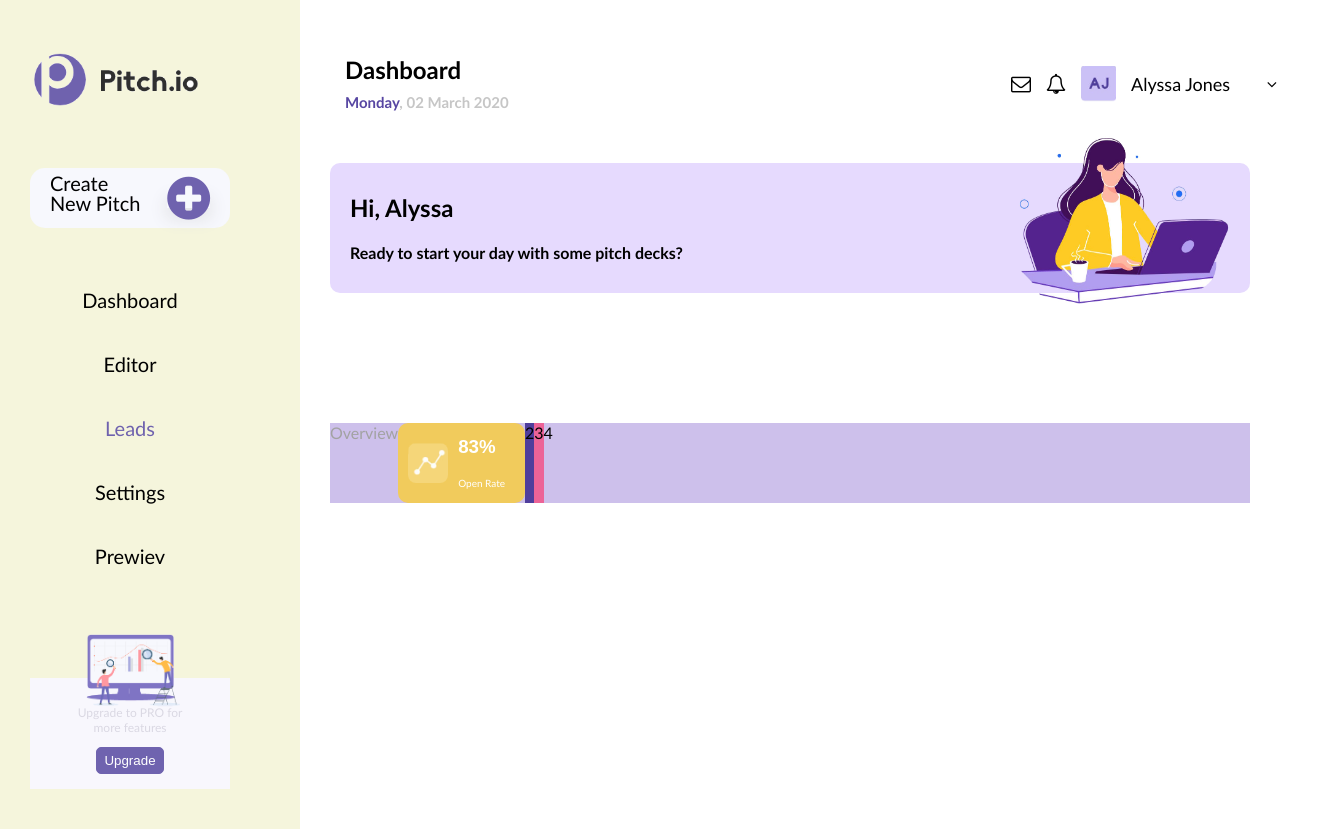
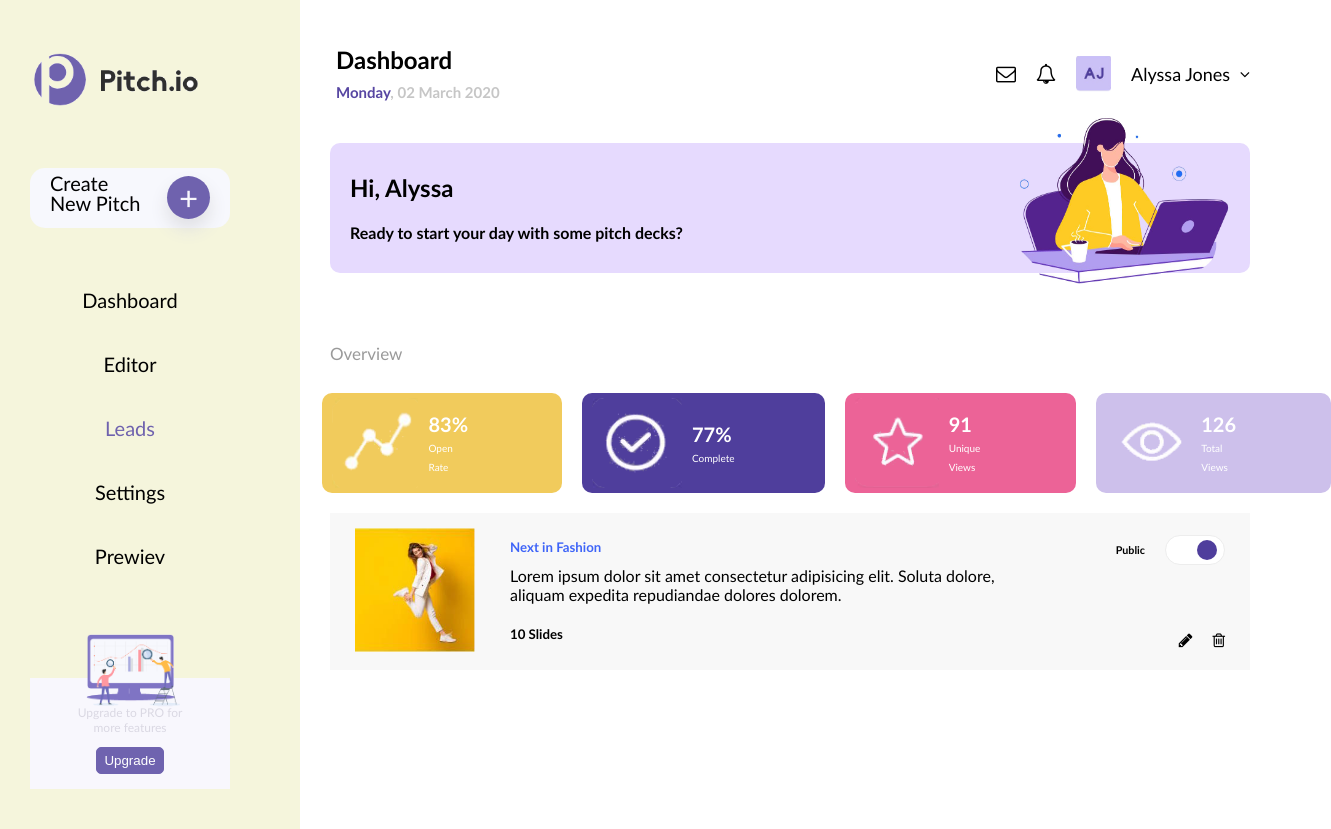
Before and after one commit to vitaliju/dashboard, a website: page index.html in a window 1280 px wide. Shown: the whole page, 1331 px wide, since content can reach past the window. Drawn offline with Linux system fonts and the light colour scheme.

Commit message:
Overvieview

```diff
--- a/css/aside.css
+++ b/css/aside.css
@@ -49,15 +49,23 @@ aside .form > a {
     border-radius: 15px;
 }
 
-aside .form > .fa {
-    line-height: 20px;
+aside .form > .circle {
+    content: '';
+    display: block;
+    line-height: 43px;
     font-size: 50px;
-    color: #6F62AE;
+    background-color: #6F62AE;
+    color: #F8F7FD;
+    width: 43px;
+    height: 43px;
+    text-align: center;
     position: absolute;
     right: 50px;
+    font-size: 33px;
+    border-radius: 50%;
     box-shadow: 0px 10px 18px 0px #DFDFE3;
 }
-aside .form > .fa:hover {
+/* aside .circle:hover { */
     background-color: white;
     color: #6F62AE;
     cursor: pointer;
--- a/css/header.css
+++ b/css/header.css
@@ -3,8 +3,8 @@
     grid-area: header;
     justify-content: space-between;
     align-items: center;
-    margin-top: 15px;
-    margin-left: 15px;
+    margin-top: 5px;
+    margin-left: 6px;
 
 }
 .title-list {
@@ -17,7 +17,7 @@
 .user-block {
     display: flex;
     align-items: center;
-    gap: 15px;
+    gap: 20px;
     margin-right: 20px;
 }
 .user-block > .mail {
@@ -43,6 +43,7 @@
 
 }
 .user-block > .user-name {
+    display: flex;
     font-size: large;
     color: black;
     position: relative;
@@ -51,7 +52,7 @@
 .user-block > .angle {
     color: black;
     position: absolute;
-    right: 3px;
+    right: 30px;
 }
 .user-block>.angle:hover {
     background-color: white;
--- a/css/main.css
+++ b/css/main.css
@@ -11,7 +11,7 @@ main {
     align-items: start;
     align-content: start;
     padding: 20px 30px;
-    gap: 30px;
+    gap: 20px;
 }
 .hi-user {
     grid-area: hi;
@@ -25,7 +25,11 @@ main {
 .digital-marketing {
     grid-area: digital;
 }
-
+.block {
+    display: grid;
+    grid-template-columns: auto auto;
+    gap: 20px;
+}
 .hi-user {
     display: flex;
     justify-content: space-between;
@@ -43,56 +47,3 @@ main {
     right: 20px;
     bottom:  -11px;
 }
-.overview {
-    display: flex;
-    width: 100%;
-
-
-    background-color: #CDC0EB;
-
-}
-.overview .link {
-    align-self: baseline;
-    justify-self:start;
-    text-decoration: none;
-    color: #A2A2A2;
-}
-.overview .yellow {
-    display: flex;
-    flex-direction: row;
-    background-color: #F1CB5C;
-    justify-content:space-between;
-    align-items: center;
-    padding: 0px 10px;
-    height: 80px;
-    border-radius: 10px;
-}
-.overview .yellow .icon {
-   width: 40px;
-   height: 40px;
-   background-color: #F5D679;
-   border-radius: 20%;
-}
-.yellow .rate {
-    padding: 10px;
-}
-.yellow .rate .number {
-    font-family: Arial, Helvetica, sans-serif;
-    color: white;
-
-}
-.yellow .rate .text {
-    font-family:'Gill Sans', 'Gill Sans MT', Calibri, 'Trebuchet MS', sans-serif;
-    font-size: 10px;
-    color: white;
-    margin-bottom: 20px;
-}
-.overview .violet {
-    background-color: #4F3E9C;
-}
-.overview .pink {
-    background-color: #EC6397;
-}
-.overview .lightviolet {
-    background-color: #CDC0EB;
-}
--- /dev/null
+++ b/css/next-fashion.css
@@ -0,0 +1,73 @@
+.next-fashion {
+    display: flex;
+    align-items: center;
+    justify-content: space-between;
+    background-color: #F8F8F8;
+    padding: 15px 25px;
+    position: relative;
+}
+.next-fashion .photo1 {
+    width: 120px;
+
+}
+.next-fashion .title {
+    /* display: flex; */
+    flex-direction: column;
+    position: absolute;
+    left: 280px;
+}
+.title .title-text {
+    margin-left: -100px;
+    margin-bottom: -5px;
+    color: #3F65F8;
+}
+.title .text {
+    margin-left: -100px;
+}
+.title .result {
+    margin-left: -100px;
+    margin-bottom: 25px;
+}
+.publish {
+    display: flex;
+    align-items: center;
+    gap: 20px;
+    position: absolute;
+    top: 5px;
+    right: 25px;
+}
+.publish .publish-text {
+    font-size: 12px;
+}
+.publish .btn {
+    height: 30px;
+    width: 60px;
+    font-size: 100px;
+    border: 1px solid #EDEDED;
+    background-color: white;
+    border-radius: 50px;
+
+}
+.btn .public {
+    width: 20px;
+    height: 20px;
+    border-radius: 50%;
+    background-color: #4F3E9C;
+    margin-left: 25px;
+}
+.next-fashion .fa {
+    display: flex;
+    gap: 20px;
+    margin-bottom: -80px;
+
+}
+.fa .pencil {
+
+}
+.fa .trash {
+
+}
+
+.digital-marketing {
+
+}
--- /dev/null
+++ b/css/overview.css
@@ -0,0 +1,99 @@
+:root {
+}
+
+.block .overview {
+    display: flex;
+    gap: 30px;
+}
+.overview .title {
+    margin-top: -50px;
+    color: #9A9A9A;
+    font-size: 17px;
+}
+.overview-list {
+    display: flex;
+    justify-content: space-between;
+    gap: 120px;
+}
+.overview-list .yellow {
+    display: flex;
+    align-items: center;
+    justify-content: space-between;
+    height: 100px;
+    padding: 10px 90px 10px 10px;
+    border-radius: 10px;
+    background-color: #F1CB5C;
+    gap: 10px;
+    margin-left: -100px;
+}
+.yellow .icon1 {
+    width: 90px;
+    height: 90px;
+    margin: -0px;
+}
+.rate .number {
+    color: white;
+}
+.overview-list .violet {
+    display: flex;
+    align-items: center;
+    justify-content: space-between;
+    height: 100px;
+    padding: 10px 90px 10px 10px;
+    border-radius: 10px;
+    background-color: #4F3E9C;
+    gap: 10px;
+    margin-left: -100px;
+}
+
+.violet .icon2 {
+    width: 90px;
+    height: 90px;
+    margin: -0px;
+}
+
+.rate .number {
+    color: white;
+}
+.overview-list .pink {
+    display: flex;
+    align-items: center;
+    justify-content: space-between;
+    height: 100px;
+    padding: 10px 90px 10px 10px;
+    border-radius: 10px;
+    background-color: #EC6397;
+    gap: 10px;
+    margin-left: -100px;
+}
+
+.pink .icon3 {
+    width: 90px;
+    height: 90px;
+    margin: -0px;
+}
+
+.rate .number {
+    color: white;
+}
+.overview-list .lightviolet {
+    display: flex;
+    align-items: center;
+    justify-content: space-between;
+    height: 100px;
+    padding: 10px 90px 10px 10px;
+    border-radius: 10px;
+    background-color: #CDC0EB;
+    gap: 10px;
+    margin-left: -100px;
+}
+
+.lightviolet .icon4 {
+    width: 90px;
+    height: 90px;
+    margin: -0px;
+}
+
+.rate .number {
+    color: white;
+}
--- a/index.html
+++ b/index.html
@@ -8,14 +8,17 @@
     <link rel="stylesheet" href="./css/main.css">
     <link rel="stylesheet" href="./css/aside.css">
     <link rel="stylesheet" href="./css/header.css">
+    <link rel="stylesheet" href="./css/overview.css">
+    <link rel="stylesheet" href="./css/next-fashion.css">
+    <link rel="stylesheet" href="./css/marketing.css">
 </head>
 <body>
     <aside>
         <img class="logo" src="./img/logo.png" alt="">
-        <form class="form">
+        <div class="form">
             <a class="pitch" href="#">Create <br>New Pitch</a>
-            <i class="fa fa-plus-circle"></i>
-        </form>
+            <div class="circle">+</div>
+        </div>
         <nav class="main-nav">
             <div class="nav-list">
                 <a class="link" href="#">Dashboard</a>
@@ -52,20 +55,59 @@
             <img class="alyssa" src="./img/alyssa.png" alt="">
         </section>
         <section class="block overview">
-            <a class="link" href="#">Overview</a>
-            <div class="yellow">
-                <img class="icon" src="./img/line-chart.png" alt="">
-                <div class="rate">
-                    <h3 class="number">83%</h3>
-                    <p class="text">Open Rate</p>
+            <p class="title">Overview</p>
+            <div class="overview-list">
+                <div class="yellow">
+                    <img class="icon1" src="./img/line-chart.png" alt="">
+                    <div class="rate">
+                        <p class="number"><span style="font-weight: bolder; font-size: 20px;">83%</span> <br><span style="font-size: 10px;">Open
+                            Rate</span></p>
+                    </div>
+                </div>
+                <div class="violet">
+                    <img class="icon2" src="./img/check.png" alt="">
+                    <div class="rate">
+                        <p class="number"><span style="font-weight: bolder; font-size: 20px;">77%</span> <br><span
+                                style="font-size: 10px;">Complete</span></p>
+                    </div>
+                </div>
+                <div class="pink">
+                    <img class="icon3" src="./img/star.png" alt="">
+                    <div class="rate">
+                        <p class="number"><span style="font-weight: bolder; font-size: 20px;">91</span> <br><span style="font-size: 10px;">Unique
+                                Views</span></p>
+                    </div>
+                </div>
+                <div class="lightviolet">
+                    <img class="icon4" src="./img/eye.png" alt="">
+                    <div class="rate">
+                        <p class="number"><span style="font-weight: bolder; font-size: 20px;">126</span> <br><span style="font-size: 10px;">Total
+                                Views</span></p>
+                    </div>
                 </div>
             </div>
-            <div class="violet">2</div>
-            <div class="pink">3</div>
-            <div class="lightviolet">4</div>
         </section>
-        <section class="block next-fashion"></section>
-        <section class="blosk digital-marketing"></section>
+        <section class="block next-fashion">
+            <div>
+                <img class="photo1" src="./img/photo1.jpg" alt="">
+            </div>
+            <div class="title">
+                <h5 class="title-text">Next in Fashion</h5>
+                <p class="text">Lorem ipsum dolor sit amet consectetur adipisicing elit. Soluta dolore, <br>aliquam expedita repudiandae dolores dolorem.</p>
+                <h5 class="result">10 Slides</h5>
+            </div>
+            <div class="publish">
+                <h6 class="pulish-text">Public</h6>
+                <button class="btn">
+                    <div class="public"></div>
+                </button>
+            </div>
+            <div class="fa">
+                <i class="fa fa-pencil pencil" aria-hidden="true"></i>
+                <i class="fa fa-trash-o trash" aria-hidden="true"></i>
+            </div>
+        </section>
+        <section class="block digital-marketing"></section>
     </main>
 </body>
 </html>
```
Also changed, not shown: css/marketing.css (added), img/check.png (added), img/eye.png (added), img/photo1.jpg (added), img/photo2.jpg (added), img/star.png (added).
